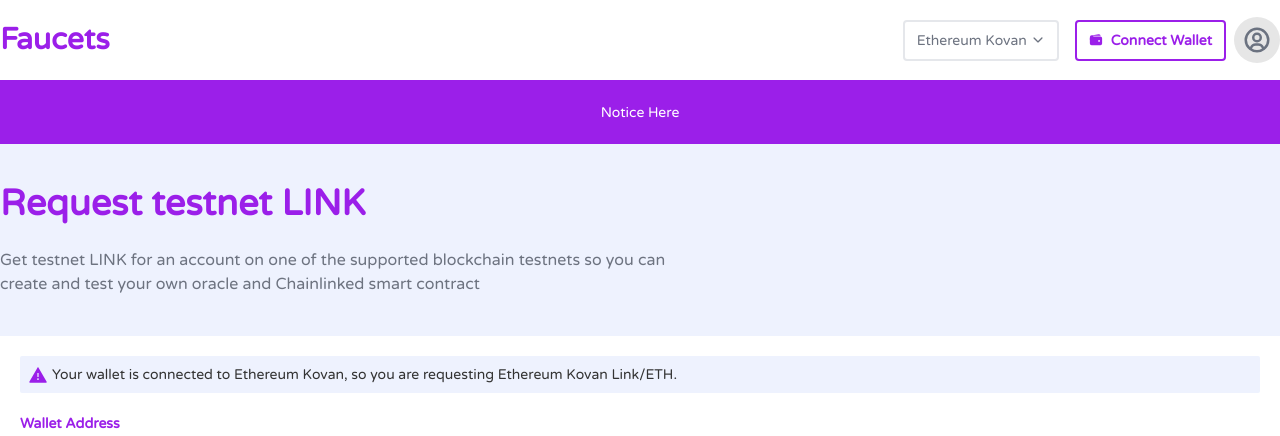
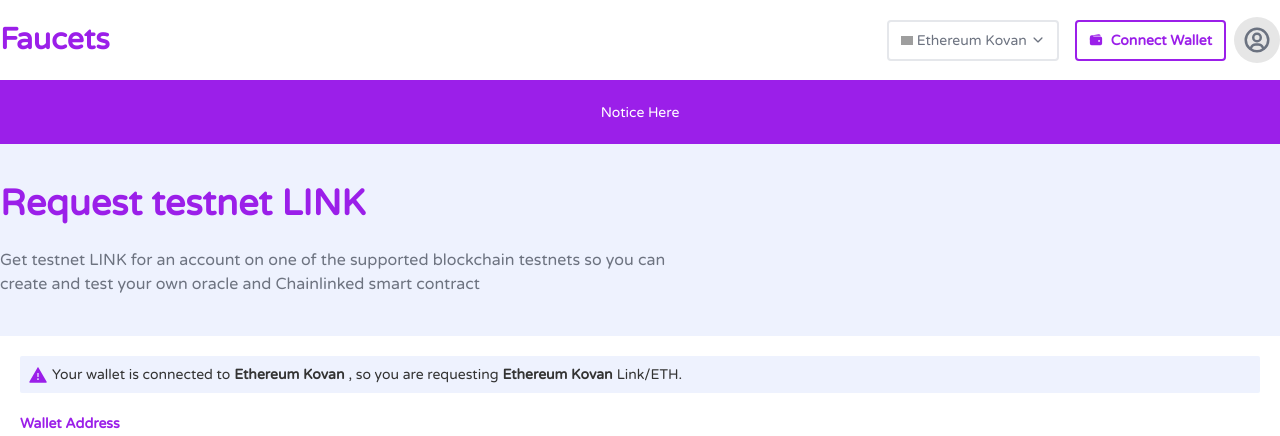
Before and after one commit to Rubayet-billah/faucets-client, a React (Create React App) app: page / in a window 1280 px wide. Shown: the top 436 px of the page. Built offline with nearby package versions, Linux system fonts and the light colour scheme; grey boxes are pictures that could not be loaded.

Commit message:
context added

```diff
--- a/src/components/Header/Header.js
+++ b/src/components/Header/Header.js
@@ -6,12 +6,11 @@
 const Header = () => {
     return (
         <div className='bg-white text-accent'>
-            <nav className='flex justify-between items-center h-20 container lg:max-w-[1340px] mx-auto'>
+            <nav className='flex justify-between items-center h-20 container lg:max-w-[1440px] mx-auto'>
                 <h2 className='text-3xl font-semibold text-primary'>Faucets</h2>
                 <div className='flex items-center'>
                     <HeaderButton className='mx-2'></HeaderButton>
                     <label htmlFor="wallet-modal" className='text-primary border-primary border-2 rounded mx-2 px-3 py-2 flex items-center'><IoWallet /> <span className='font-semibold ml-2 hidden md:inline'>Connect Wallet</span></label>
-                    {/* <button className='text-primary border-primary border-2 rounded mx-2 px-3 py-2 flex items-center'><IoWallet /> <span className='font-semibold ml-2 hidden md:inline'>Connect Wallet</span></button> */}
                     <button className='text-3xl text-gray-500 bg-base-200 p-2 rounded-full'><BiUserCircle /></button>
                 </div>
             </nav>
--- a/src/components/Header/HeaderButton.js
+++ b/src/components/Header/HeaderButton.js
@@ -1,7 +1,13 @@
-import React from 'react';
+import React, { useContext, useState } from 'react';
 import { IoIosArrowDown } from 'react-icons/io'
+import { AuthContext } from '../../context/AuthProvider/AuthProvider';
 
 const HeaderButton = () => {
+
+    const { selectedNav, setSelectedNav } = useContext(AuthContext)
+
+    // const [selectedNav, setSelectedNav] = useState('Ethereum Kovan');
+    const [image, setImage] = useState('https://faucets.netlify.app/static/media/ethereum.42dac5dc.svg')
 
     const items = [
         { name: 'Arbitrum Rinkeyby', img: 'https://faucets.netlify.app/static/media/arbitrum.79164059.svg' },
@@ -11,14 +17,19 @@
         { name: 'Fantom Testnet', img: 'https://faucets.netlify.app/static/media/fantom.3f8c71bb.svg' },
     ]
 
+    const handleNavitem = (item) => {
+        setSelectedNav(item.name)
+        setImage(item.img)
+    }
+
     return (
         <div>
             <div className="dropdown dropdown-end">
-                <label tabIndex={0} className=' border-2 rounded mx-2 px-3 py-2 flex items-center'><span className='hidden md:inline'>Ethereum Kovan</span> <IoIosArrowDown className='ml-1' /></label>
+                <label tabIndex={0} className=' border-2 rounded mx-2 px-3 py-2 flex items-center'><img src={image} className='w-3' alt="" /><span className='hidden md:inline ml-1'>{selectedNav}</span> <IoIosArrowDown className='ml-1' /></label>
                 <ul tabIndex={0} className="dropdown-content menu p-2 shadow bg-base-100 rounded w-52">
 
                     {
-                        items?.map(item => <li><a className='py-[6px]'><img src={item.img} className='w-3' alt="" />{item.name}</a></li>)
+                        items?.map(item => <li onClick={() => handleNavitem(item)}><a className='py-[6px]'><img src={item.img} className='w-3' alt="" /><span>{item.name}</span></a></li>)
                     }
 
 
--- a/src/components/Homepage/Home.js
+++ b/src/components/Homepage/Home.js
@@ -6,6 +6,7 @@
     return (
         <div>
             <div className='bg-primary text-white h-16 flex justify-center items-center'> Notice Here</div>
+            <div className='container mx-2 lg:max-w-[1440px] lg:mx-auto '>
                 <section className='my-10'>
                     <h2 className='text-4xl text-primary font-semibold'>Request testnet LINK</h2>
                     <p className='mt-6 text-accent text-base max-w-2xl'>Get testnet LINK for an account on one of the supported blockchain testnets so you can create and test your own oracle and Chainlinked smart contract</p>
@@ -15,6 +16,7 @@
                     <RequestTable></RequestTable>
                 </main>
             </div>
+        </div>
     );
 };
 
--- a/src/components/Homepage/WalletDashboard.js
+++ b/src/components/Homepage/WalletDashboard.js
@@ -1,8 +1,10 @@
-import React from 'react';
+import React, { useContext } from 'react';
 import { AiFillWarning } from 'react-icons/ai'
 import { useForm } from 'react-hook-form'
+import { AuthContext } from '../../context/AuthProvider/AuthProvider';
 
 const WalletDashboard = () => {
+    const { selectedNav } = useContext(AuthContext)
     const { register, handleSubmit } = useForm();
 
 
@@ -11,7 +13,7 @@
     }
     return (
         <div>
-            <p className='md:flex items-center p-2 rounded-sm bg-secondary '><AiFillWarning className='text-xl text-primary mr-1' />  Your wallet is connected to Ethereum Kovan, so you are requesting Ethereum Kovan Link/ETH.</p>
+            <p className='md:flex items-center p-2 rounded-sm bg-secondary '><AiFillWarning className='text-xl text-primary mr-1' />  Your wallet is connected to<span className='font-bold mx-1'> {selectedNav}</span>, so you are requesting <span className='font-bold mx-1'> {selectedNav}</span> Link/ETH.</p>
 
             <form onSubmit={handleSubmit(handleAction)} className='my-5 md:max-w-2xl' >
                 <label className='text-primary font-bold'>Wallet Address</label> <br />
--- /dev/null
+++ b/src/context/AuthProvider/AuthProvider.js
@@ -0,0 +1,20 @@
+import React, { createContext, useState } from 'react';
+
+export const AuthContext = createContext()
+
+const AuthProvider = ({ children }) => {
+    const [selectedNav, setSelectedNav] = useState('Ethereum Kovan')
+
+
+    const vaules = {
+        selectedNav,
+        setSelectedNav,
+    }
+    return (
+        <AuthContext.Provider value={vaules}>
+            {children}
+        </AuthContext.Provider>
+    );
+};
+
+export default AuthProvider;
--- a/src/index.js
+++ b/src/index.js
@@ -3,11 +3,14 @@
 import './index.css';
 import App from './App';
 import reportWebVitals from './reportWebVitals';
+import AuthProvider from './context/AuthProvider/AuthProvider';
 
 const root = ReactDOM.createRoot(document.getElementById('root'));
 root.render(
   <React.StrictMode>
-    <App />
+    <AuthProvider>
+      <App />
+    </AuthProvider>
   </React.StrictMode>
 );
 
--- a/src/layouts/MainLayout/MainLayout.js
+++ b/src/layouts/MainLayout/MainLayout.js
@@ -7,7 +7,7 @@
     return (
         <div>
             <Header></Header>
-            <main className='container lg:max-w-[1340px] mx-auto'>
+            <main>
                 <Outlet></Outlet>
             </main>
             <WalletModal />
```
Lines whose indentation alone changed are shown as unchanged.
